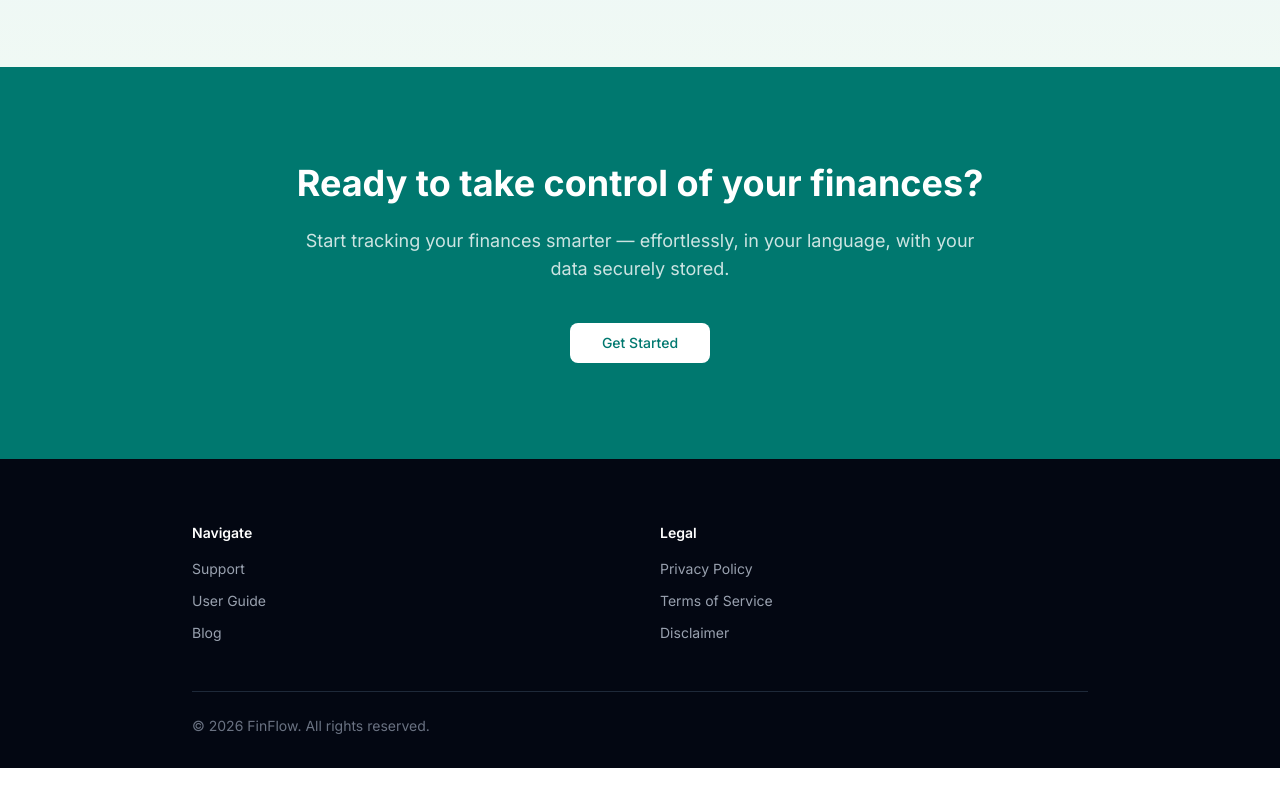
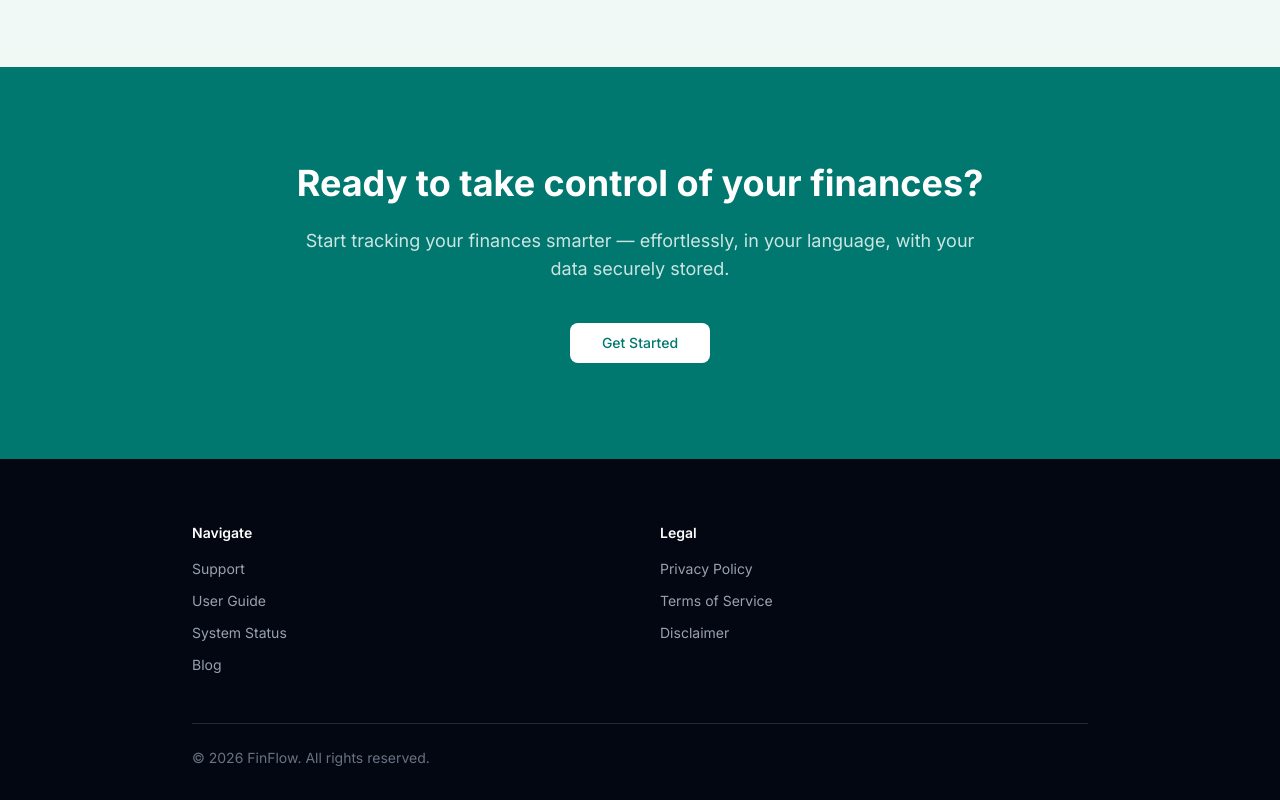
Before and after one commit to Sadab-Munshi/finflow-frontend, a Next.js app: page / in a window 1280 px wide. Shown: the part 2762-3562 px from the top of the page. Before the commit the page ends 3530 px from the top, so only its background shows below. Built offline with nearby package versions, Linux system fonts and the light colour scheme; no server answers.

Commit message:
Add System Status link to footer Navigate section
Agent-Logs-Url: https://github.com/sa-munshi/finflow-final/sessions/b58e4670-22a5-40a6-afbb-28ced7baf3cc

Co-authored-by: sa-munshi <237267786+sa-munshi@users.noreply.github.com>

```diff
--- a/app/(landing)/layout.tsx
+++ b/app/(landing)/layout.tsx
@@ -160,6 +160,7 @@ export default function LandingLayout({ children }: { children: React.ReactNode
               <ul className="space-y-3 text-sm">
                 <li><a href="/support" className="hover:text-white transition-colors">Support</a></li>
                 <li><a href="/user-guide" className="hover:text-white transition-colors">User Guide</a></li>
+                <li><a href="https://status.app.sadabmunshi.online" target="_blank" rel="noreferrer" className="hover:text-white transition-colors">System Status</a></li>
                 <li><a href="https://sadabmunshi.online/blog/" target="_blank" rel="noreferrer" className="hover:text-white transition-colors">Blog</a></li>
               </ul>
             </div>
```
